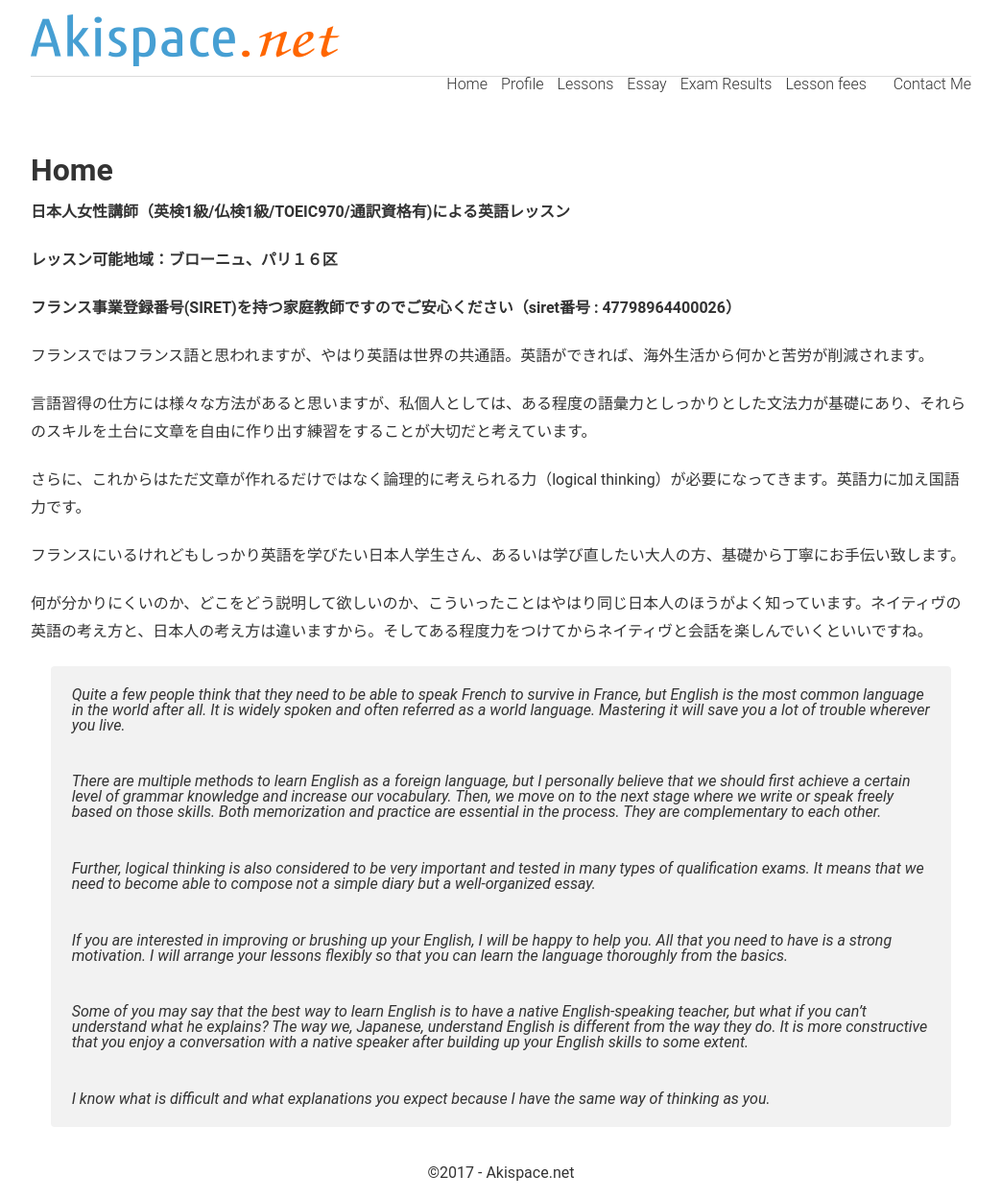
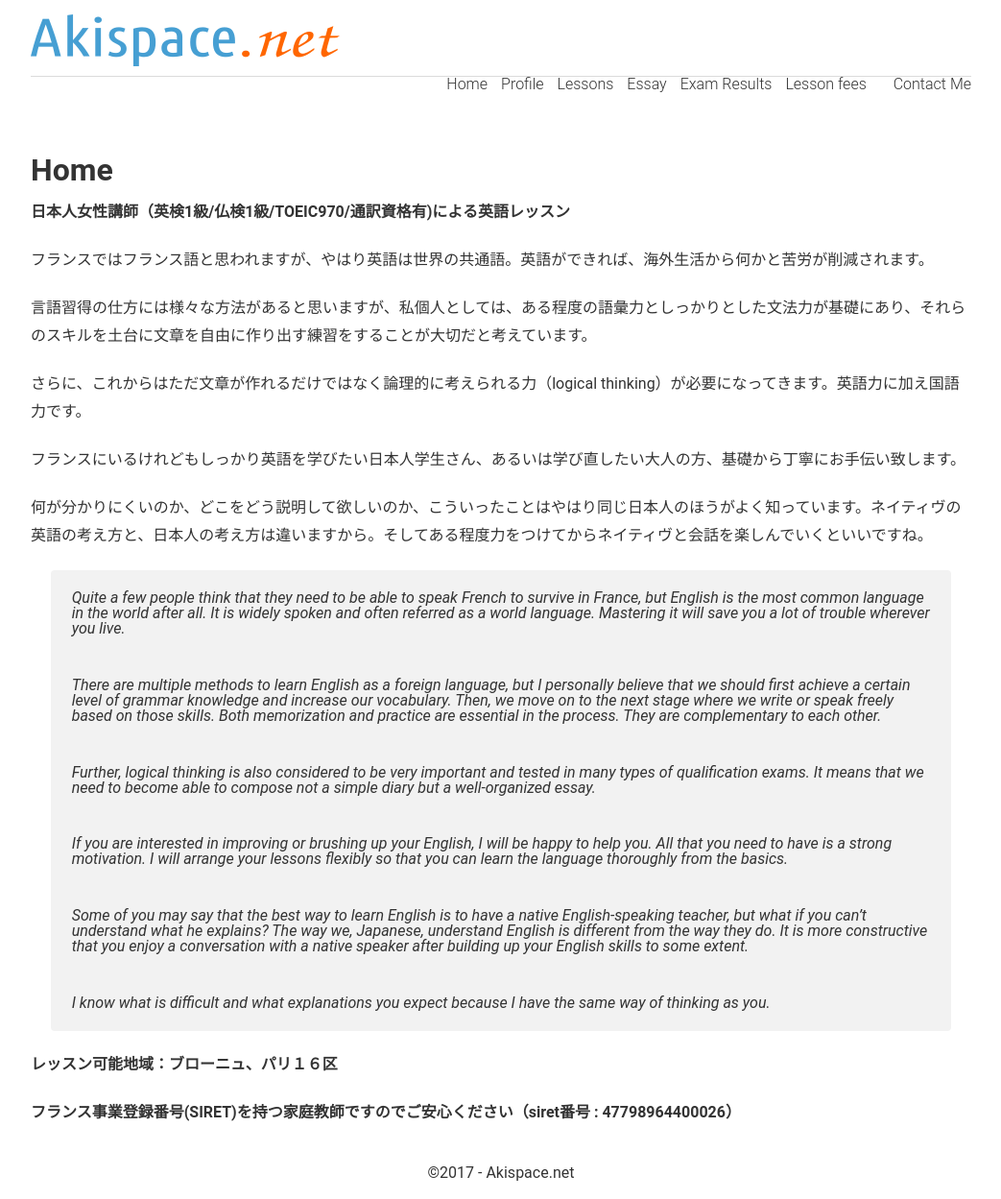
Before and after one commit to phocean/akispace, a Jekyll site: the page built from 00_index.md, in a window 1280 px wide. Shown: the whole page at 96% size, without its empty margins (118-1161 px from the left). Built offline with Jekyll 4.4.1, drawn with Linux system fonts in a browser that asks for light colours; some of the changed lines change nothing that is shown.

Commit message:
two sentences replaced

```diff
--- a/00_index.md
+++ b/00_index.md
@@ -10,11 +10,6 @@ permalink: index.html
 ## Home
 
 **日本人女性講師（英検1級/仏検1級/TOEIC970/通訳資格有)による英語レッスン**
-
-**レッスン可能地域：ブローニュ、パリ１６区**
-
-**フランス事業登録番号(SIRET)を持つ家庭教師ですのでご安心ください（siret番号 : 47798964400026）**
-
 
 フランスではフランス語と思われますが、やはり英語は世界の共通語。英語ができれば、海外生活から何かと苦労が削減されます。
 
@@ -37,3 +32,7 @@ permalink: index.html
 > Some of you may say that the best way to learn English is to have a native English-speaking teacher, but what if you can’t understand what he explains? The way we, Japanese, understand English is different from the way they do. It is more constructive that you enjoy a conversation with a native speaker after building up your English skills to some extent.
 >
 > I know what is difficult and what explanations you expect because I have the same way of thinking as you.
+
+**レッスン可能地域：ブローニュ、パリ１６区**
+
+**フランス事業登録番号(SIRET)を持つ家庭教師ですのでご安心ください（siret番号 : 47798964400026）**
```
